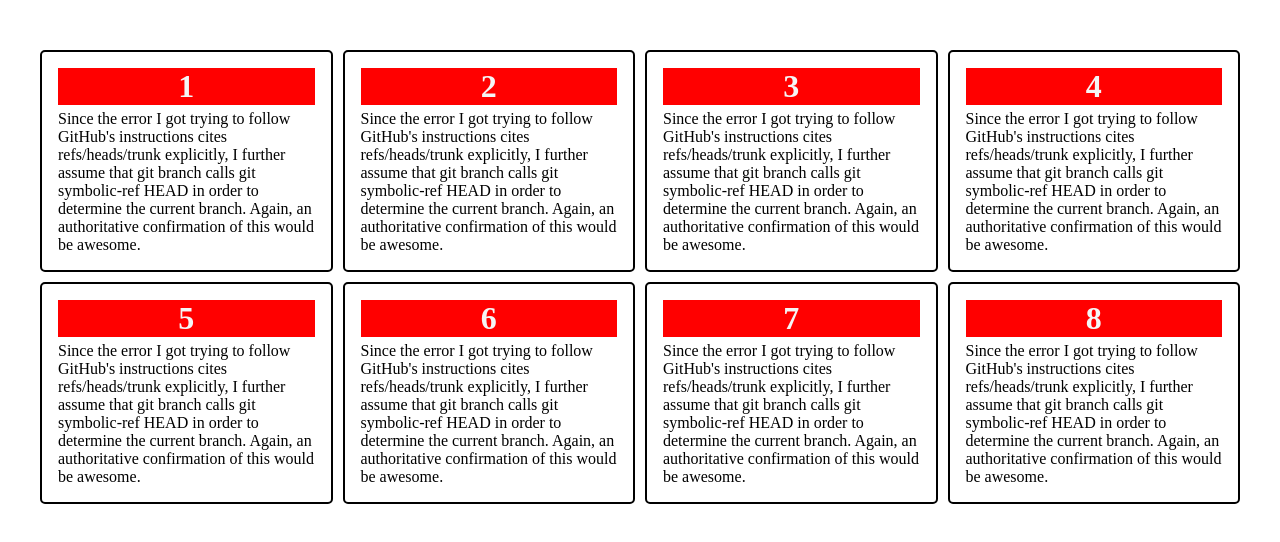
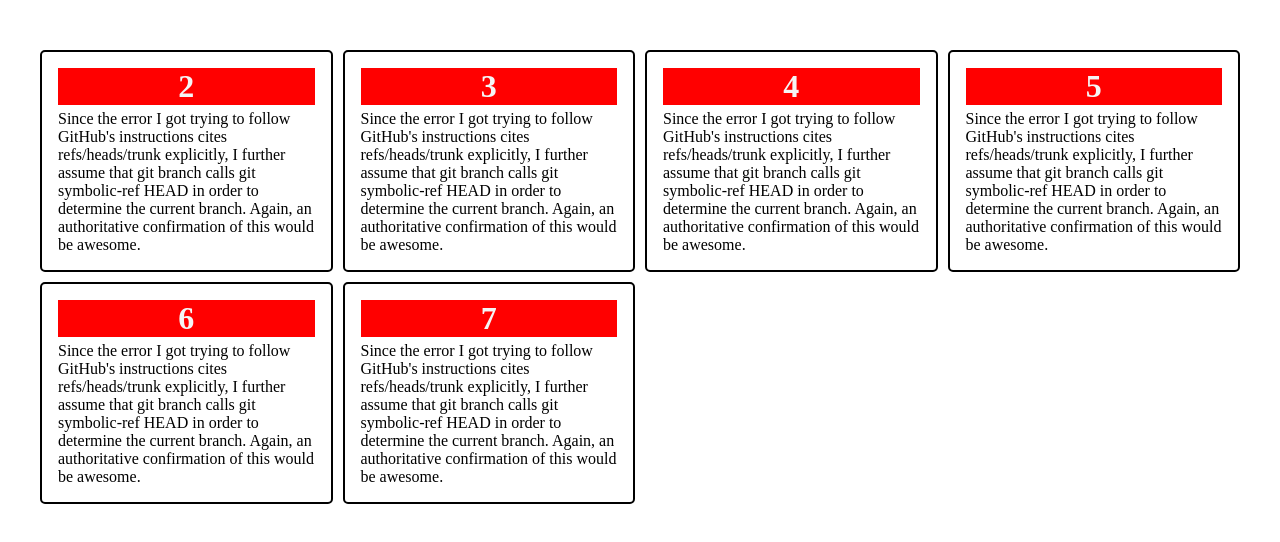
Before and after one commit to ankurvishwakarma222/practice, a plain HTML site: page index.html in a window 1280 px wide. Drawn offline with Linux system fonts and the light colour scheme.

Commit message:
1 and 8 is deleted

```diff
--- a/index.html
+++ b/index.html
@@ -9,11 +9,6 @@
 </head>
 <body>
     <div class="container">
-        <div>
-            <h1>1</h1>
-            <p>Since the error I got trying to follow GitHub's instructions cites refs/heads/trunk explicitly, I further assume that git branch calls git symbolic-ref HEAD in order to determine the current branch. Again, an authoritative confirmation of this would be awesome.
-            </p>
-        </div>
         <div>
             <h1>2</h1>
             <p>Since the error I got trying to follow GitHub's instructions cites refs/heads/trunk explicitly, I further assume that git branch calls git symbolic-ref HEAD in order to determine the current branch. Again, an authoritative confirmation of this would be awesome.
@@ -44,11 +39,7 @@
             <p>Since the error I got trying to follow GitHub's instructions cites refs/heads/trunk explicitly, I further assume that git branch calls git symbolic-ref HEAD in order to determine the current branch. Again, an authoritative confirmation of this would be awesome.
             </p>
         </div>
-        <div>
-            <h1>8</h1>
-            <p>Since the error I got trying to follow GitHub's instructions cites refs/heads/trunk explicitly, I further assume that git branch calls git symbolic-ref HEAD in order to determine the current branch. Again, an authoritative confirmation of this would be awesome.
-            </p>
-        </div>
+
     </div>
     <script>
     </script>
```
